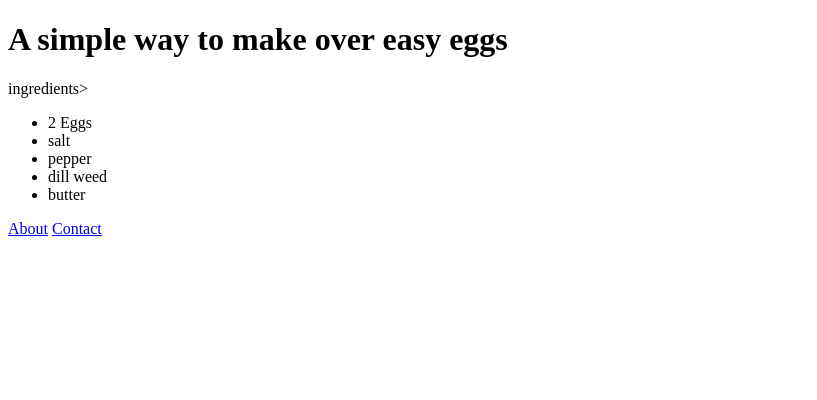
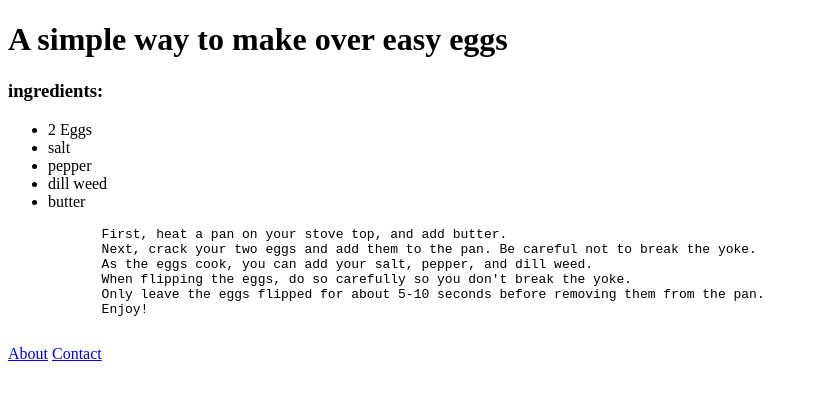
Before and after one commit to JLarson96/web-dev-hw, a plain HTML site: page project-2/index.html in a window 1280 px wide. Shown: the whole page, without its empty margins (0-817 px from the left). Drawn offline with Linux system fonts and the light colour scheme.

Commit message:
added recipe

```diff
--- a/project-2/index.html
+++ b/project-2/index.html
@@ -16,8 +16,8 @@
     <div id="description" class="page-block center">
       <h1>A simple way to make over easy eggs</h1>
       </div>
-      <div id="list" class="page-block center"
-      <p>ingredients>
+      <div id="list" class="page-block center">
+      <h3>ingredients:</h3>
         <ul>
           <li>2 Eggs</li>
           <li>salt</li>
@@ -25,6 +25,16 @@
           <li>dill weed</li>
           <li>butter</li>
         </ul>
+        </div>
+        <div id="directions" class="page-block center">
+          <pre>
+            First, heat a pan on your stove top, and add butter.
+            Next, crack your two eggs and add them to the pan. Be careful not to break the yoke.
+            As the eggs cook, you can add your salt, pepper, and dill weed.
+            When flipping the eggs, do so carefully so you don't break the yoke.
+            Only leave the eggs flipped for about 5-10 seconds before removing them from the pan.
+            Enjoy!
+          </pre>
     <nav id="main-menu">
     <a href="./pages/about.html">About</a>
     <a href="./pages/contact.html">Contact</a>
```
